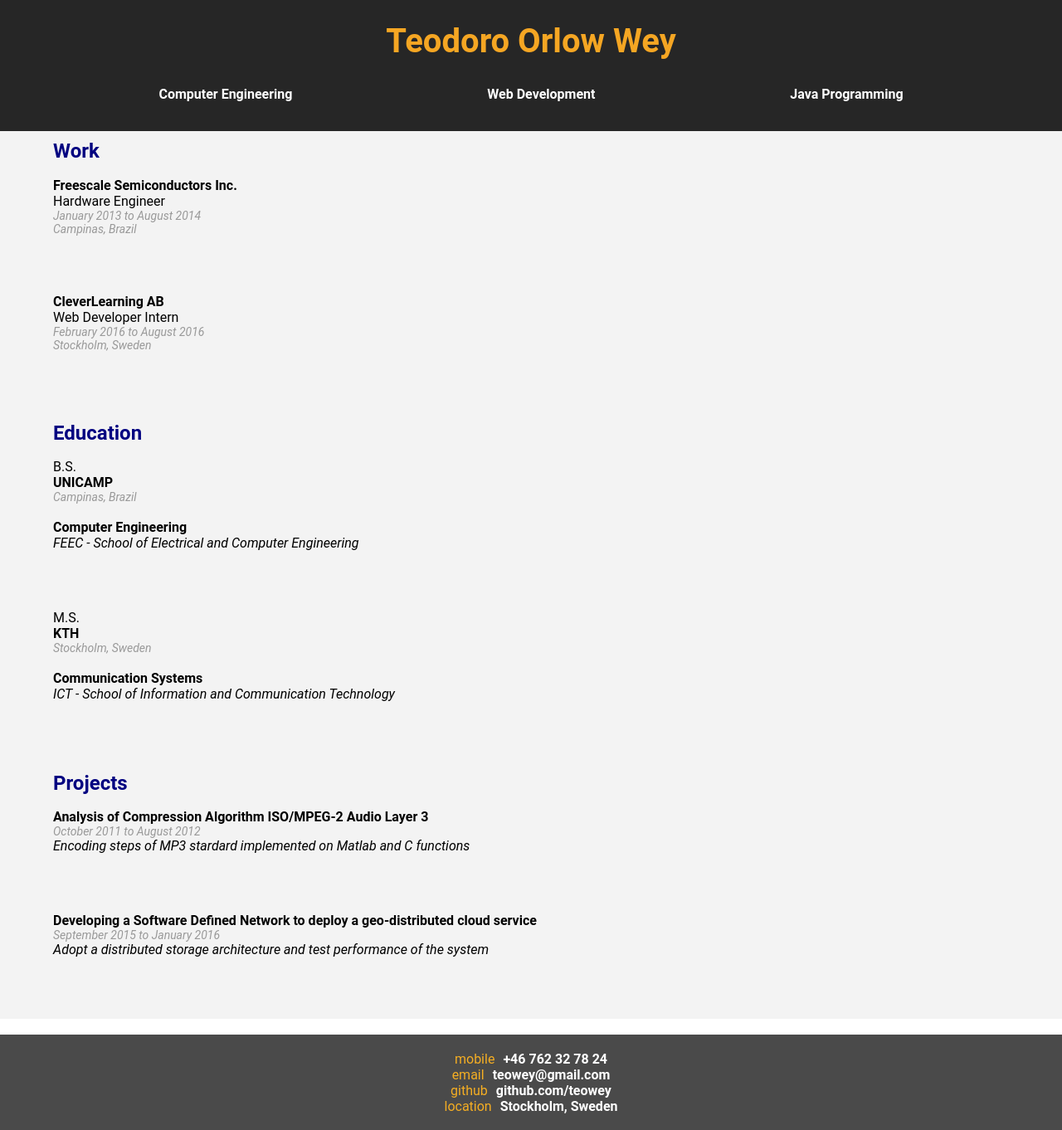
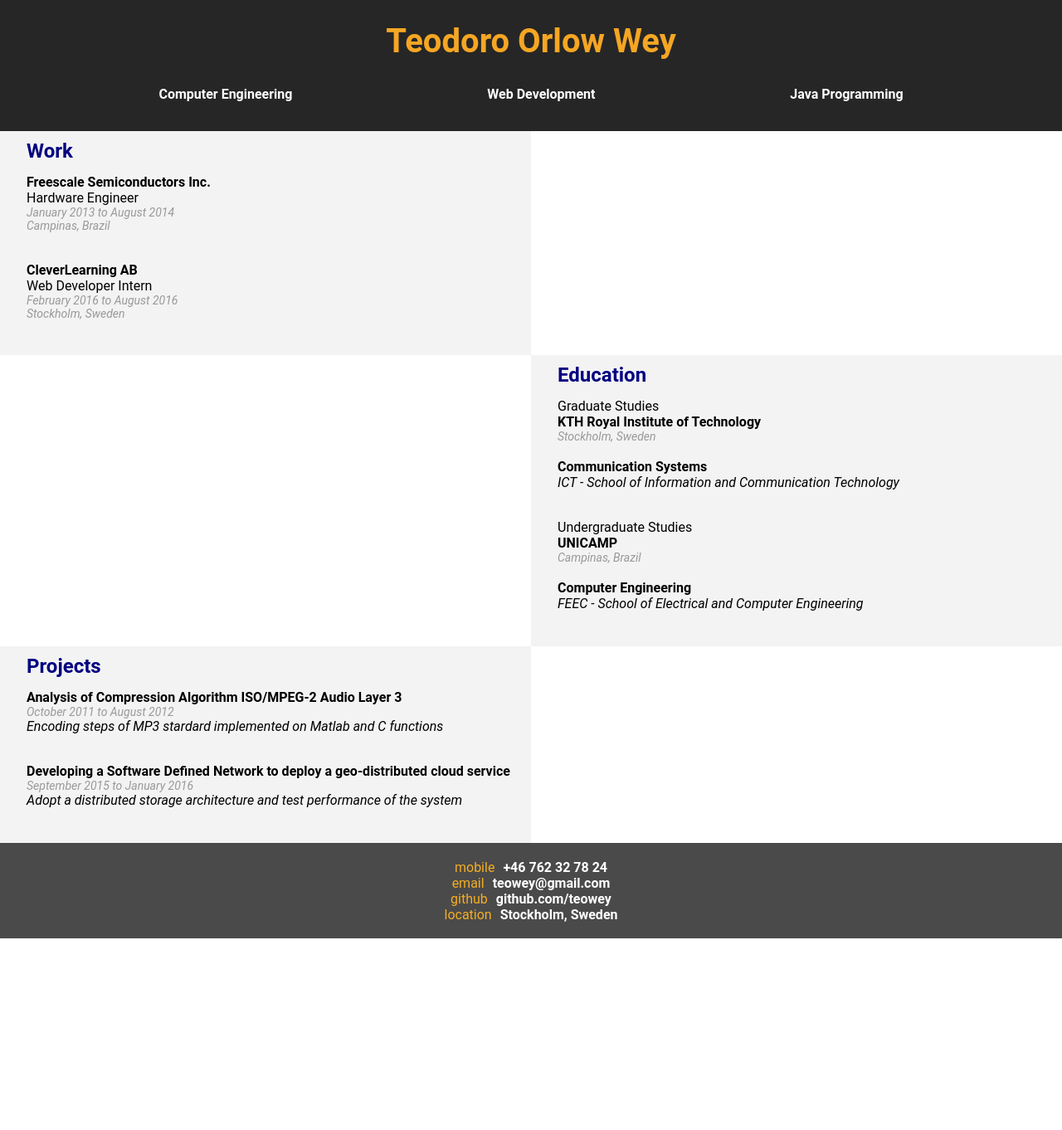
Before and after one commit to teowey/teowey.github.io, a Jekyll site: the page index.html, which Jekyll copies as it is, in a window 1280 px wide. Shown: the whole page at 83% size. Built offline with Jekyll 4.4.1, drawn with Linux system fonts in a browser that asks for light colours; after the commit the page ends 1131 px from its top, so only the background shows below that.

Commit message:
Test float containers

```diff
--- a/css/style.css
+++ b/css/style.css
@@ -13,6 +13,7 @@ h6 {
   margin:0;
   font-family: "Roboto", sans-serif;
   list-style-type: none;
+  display: block;
 }
 
 .clear-fix {
@@ -172,6 +173,10 @@ span {
 
 #lets-connect {
   text-align: center;
+  text-align: center;
+    width: 100%;
+    display: block;
+    float: left;
 }
 
 /* Media queries to handle various device widths */
@@ -225,3 +230,25 @@ span {
   -webkit-justify-content: space-around;
   justify-content: space-around;
 }
+
+#workExperience {
+  float: left;
+  width: 50%;
+  position: relative;
+}
+
+#education {
+  float: right;
+  width: 50%;
+  position: relative;
+}
+
+#projects {
+  float: left;
+  width: 50%;
+  position: relative;
+}
+
+.wrapper {
+  position: relative;
+}
--- a/index.html
+++ b/index.html
@@ -50,16 +50,20 @@
     <div id="header" class="center-content clear-fix">
       <!--<ul id="topContacts" class="flex-box"></ul>-->
     </div>
-    <div style="clear: both;"></div>
+
+  <div class="wrapper">
     <div id="workExperience" class="gray">
       <h2>Work</h2>
     </div>
+
     <div id="education" class="gray">
       <h2>Education</h2>
     </div>
+
     <div id="projects" class="gray">
       <h2>Projects</h2>
-    </div>
+  </div>
+</div>
     <br>
     <!--<div id="mapDiv">
       <h2>Where I've Lived and Worked</h2>
@@ -69,6 +73,7 @@
         <ul id="footerContacts" class="flex-box">
       </ul>
     </div>
+
   </div>
 
   <!--
--- a/js/resumeBuilder.js
+++ b/js/resumeBuilder.js
@@ -105,24 +105,25 @@ var bio = {
 
 var education = {
     "schools": [
+    {
+            "name": "KTH Royal Institute of Technology",
+            "location": "Stockholm, Sweden",
+            "degree": "Graduate Studies",
+            "department": "ICT - School of Information and Communication Technology",
+            "majors": "Communication Systems",
+            "dates": "2016",
+            "url": "http://www.kth.se"
+        },
         {
             "name": "UNICAMP",
             "location": "Campinas, Brazil",
-            "degree": "B.S.",
+            "degree": "Undergraduate Studies",
             "department": "FEEC - School of Electrical and Computer Engineering",
             "majors": "Computer Engineering",
             "dates": "2012 ",
             "url": "http://www.unicamp.br"
-        },
-        {
-            "name": "KTH",
-            "location": "Stockholm, Sweden",
-            "degree": "M.S.",
-            "department": "ICT - School of Information and Communication Technology",
-            "majors": "Communication Systems",
-            "dates": "2016",
-            "url": "http://www.kth.se"
         }
+
     ],
     "display": "displayEducation()"
 
```
Also changed, not shown: mywebsite_sketch.png (added).
